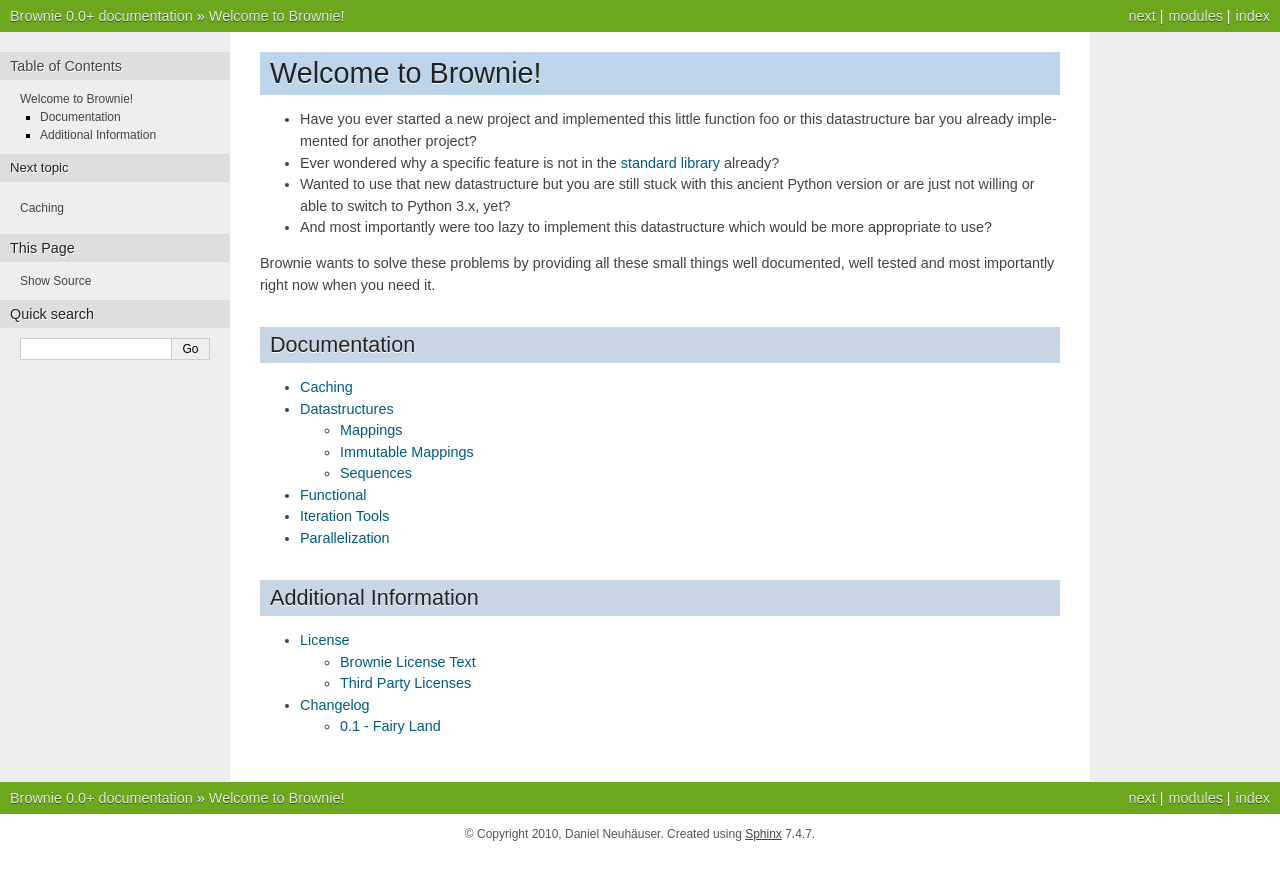
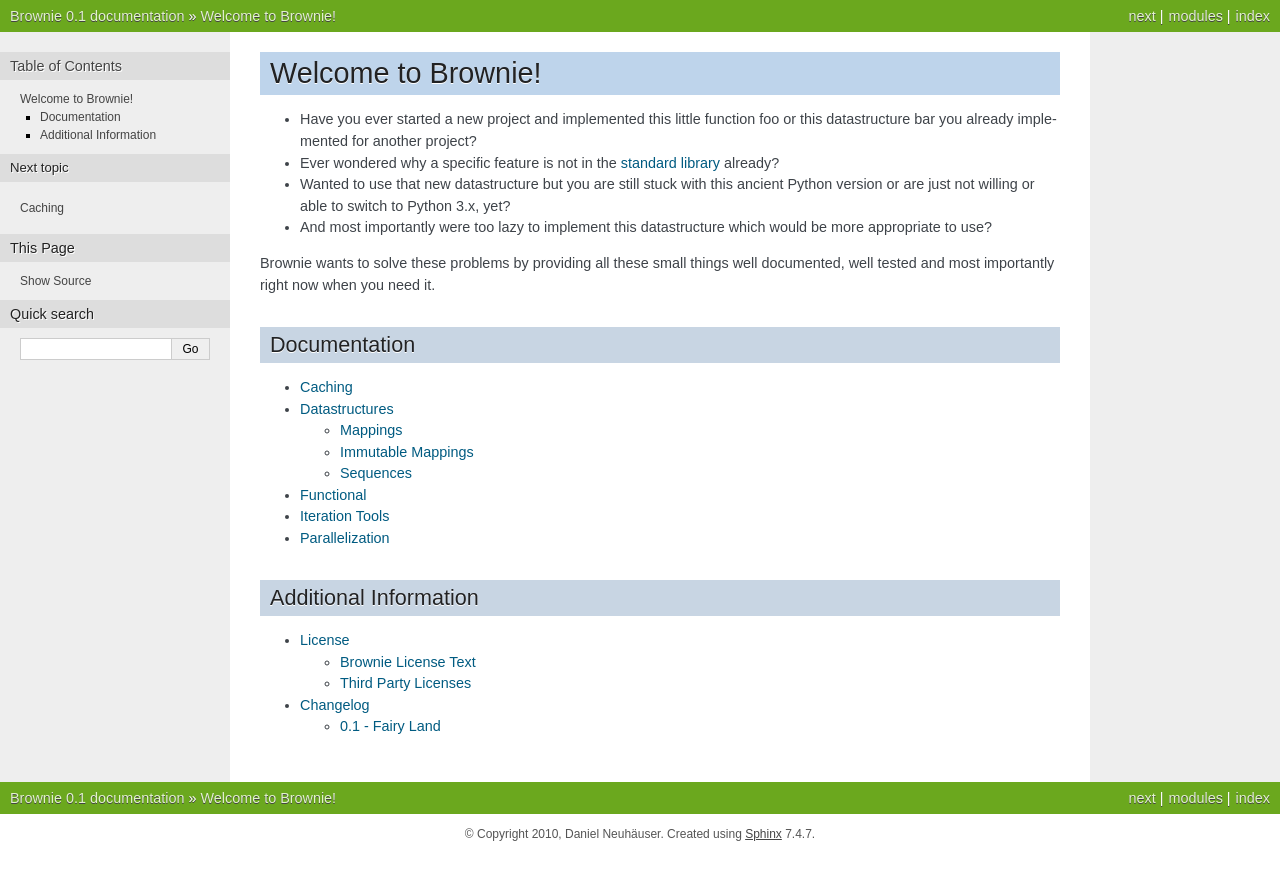
Before and after one commit to DasIch/brownie, a Sphinx documentation site: the page built from docs/index.rst, in a window 1280 px wide. Shown: the top 880 px of the page. Built offline with Sphinx 7.4.7, drawn with Linux system fonts in a browser that asks for light colours.

Commit message:
Changed version numbers to 0.1

```diff
--- a/brownie/__init__.py
+++ b/brownie/__init__.py
@@ -10,7 +10,7 @@
     :license: BSD, see LICENSE.rst for details
 """
 #: A string containing the full version number.
-__version__ = '0.0+'
+__version__ = '0.1'
 #: A tuple containing the full version number, which should be used for
 #: comparisons.
-__version_info__ = (0, 0)
+__version_info__ = (0, 1)
--- a/docs/conf.py
+++ b/docs/conf.py
@@ -51,9 +51,9 @@
 # built documents.
 #
 # The short X.Y version.
-version = '0.0+'
+version = '0.1'
 # The full version, including alpha/beta/rc tags.
-release = '0.0+'
+release = '0.1'
 
 # The language for content autogenerated by Sphinx. Refer to documentation
 # for a list of supported languages.
--- a/setup.py
+++ b/setup.py
@@ -4,7 +4,7 @@
 
 setup(
     name='Brownie',
-    version='0.0+',
+    version='0.1',
     url='http://github.com/DasIch/brownie/',
     license='BSD',
     author='Daniel Neuhäuser',
```
